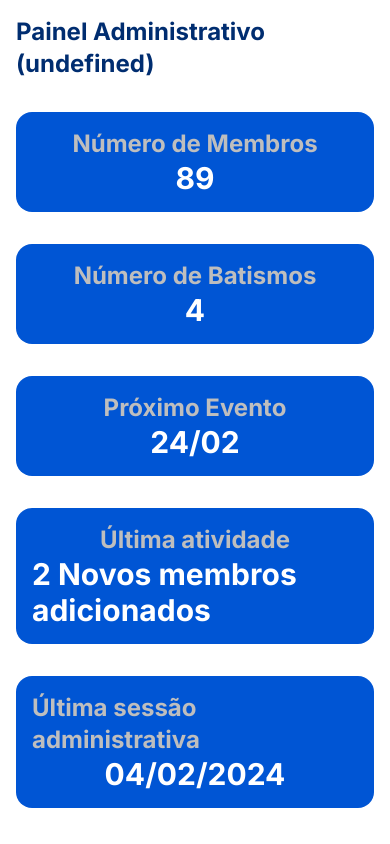
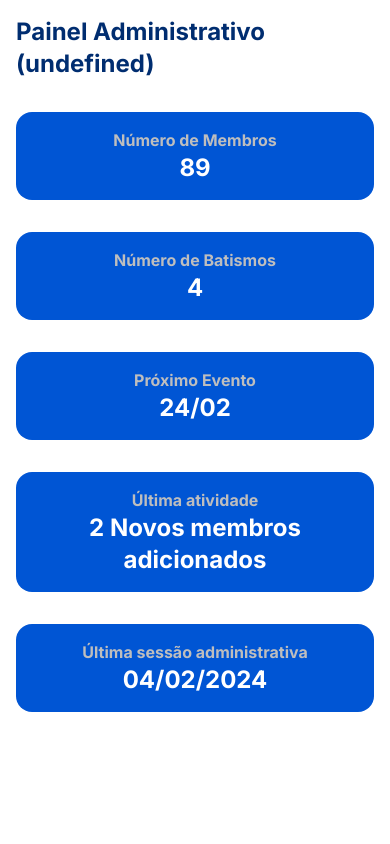
Before and after one commit to GuilhermeSouzaGit/re-registration-ibmp-front, a Next.js app: page /dashboard in a window 390 px wide. Built offline with nearby package versions, Linux system fonts and the light colour scheme.

Commit message:
feat: added responsiviness

```diff
--- a/src/app/dashboard/page.tsx
+++ b/src/app/dashboard/page.tsx
@@ -24,41 +24,41 @@ export default function page() {
 					text={`Painel Administrativo (${whichRole()})`}
 				></H1>
 				<div className="grid grid-cols-1 sm:grid-cols-2 lg:grid-cols-3 gap-8 lg:gap-16">
-					<div className="flex flex-col items-center p-4 text-white bg-[#0055D4] rounded-2xl font-bold w-full">
-						<p className="text-[#BEBEBE] text-2xl">
+					<div className="flex flex-col items-center text-center p-4 text-white bg-[#0055D4] rounded-2xl font-bold w-full">
+						<p className="text-[#BEBEBE] md:text-2xl">
 							Número de Membros
 						</p>
-						<h2 className="text-3xl">89</h2>
+						<h2 className="text-2xl md:text-3xl">89</h2>
 					</div>
-					<div className="flex flex-col items-center p-4 text-white bg-[#0055D4] rounded-2xl font-bold w-full">
-						<p className="text-[#BEBEBE] text-2xl">
+					<div className="flex flex-col items-center text-center p-4 text-white bg-[#0055D4] rounded-2xl font-bold w-full">
+						<p className="text-[#BEBEBE] md:text-2xl">
 							Número de Batismos
 						</p>
-						<h2 className="text-3xl">4</h2>
+						<h2 className="text-2xl md:text-3xl">4</h2>
 					</div>
-					<div className="flex flex-col items-center p-4 text-white bg-[#0055D4] rounded-2xl font-bold w-full">
-						<p className="text-[#BEBEBE] text-2xl">
+					<div className="flex flex-col items-center text-center p-4 text-white bg-[#0055D4] rounded-2xl font-bold w-full">
+						<p className="text-[#BEBEBE] md:text-2xl">
 							Próximo Evento
 						</p>
-						<h2 className="text-3xl">24/02</h2>
+						<h2 className="text-2xl md:text-3xl">24/02</h2>
 					</div>
 				</div>
 				<div>
-					<div className="flex flex-col items-center p-4 text-white bg-[#0055D4] rounded-2xl font-bold w-full">
-						<p className="text-[#BEBEBE] text-2xl">
+					<div className="flex flex-col items-center text-center p-4 text-white bg-[#0055D4] rounded-2xl font-bold w-full">
+						<p className="text-[#BEBEBE] md:text-2xl">
 							Última atividade
 						</p>
-						<h2 className="text-3xl">
+						<h2 className="text-2xl md:text-3xl">
 							2 Novos membros adicionados
 						</h2>
 					</div>
 				</div>
 				<div>
-					<div className="flex flex-col items-center p-4 text-white bg-[#0055D4] rounded-2xl font-bold w-full">
-						<p className="text-[#BEBEBE] text-2xl">
+					<div className="flex flex-col items-center text-center p-4 text-white bg-[#0055D4] rounded-2xl font-bold w-full">
+						<p className="text-[#BEBEBE] md:text-2xl">
 							Última sessão administrativa
 						</p>
-						<h2 className="text-3xl">04/02/2024</h2>
+						<h2 className="text-2xl md:text-3xl">04/02/2024</h2>
 					</div>
 				</div>
 			</div>
```
